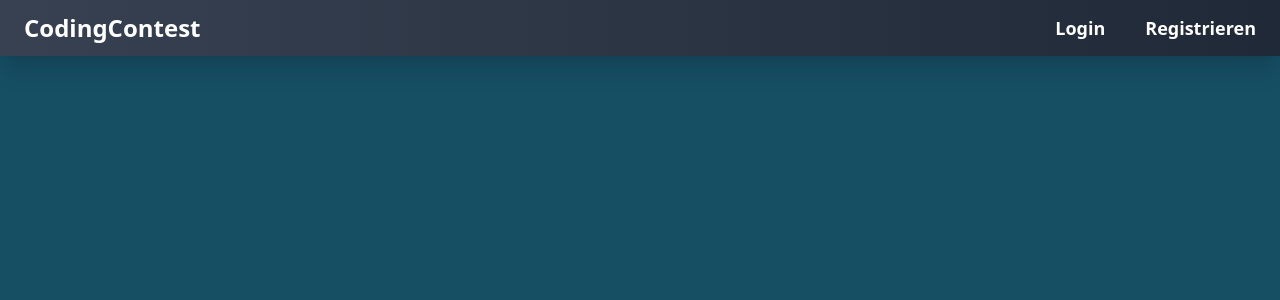
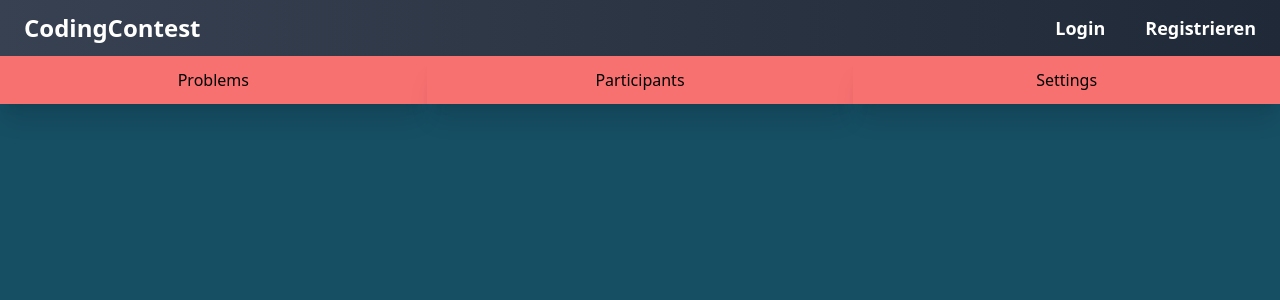
Before and after one commit to Lerol49/codingcontest, a Flask app: template website/templates/admin_contest_config.html in a window 1280 px wide. Shown: the top 300 px of the page. Run offline with Flask 3, Linux system fonts and the light colour scheme; the template is opened without the code that fills it, so the values that code supplies are empty; some libraries are stand-ins or nearby versions.

Commit message:
last commit before ubuntu

```diff
--- a/website/static/css/output.css
+++ b/website/static/css/output.css
@@ -588,6 +588,10 @@ video {
   }
 }
 
+.invisible {
+  visibility: hidden;
+}
+
 .static {
   position: static;
 }
@@ -650,8 +654,16 @@ video {
   height: 3.5rem;
 }
 
+.h-4 {
+  height: 1rem;
+}
+
 .h-screen {
   height: 100vh;
+}
+
+.h-12 {
+  height: 3rem;
 }
 
 .w-80 {
@@ -666,12 +678,28 @@ video {
   grid-template-columns: repeat(2, minmax(0, 1fr));
 }
 
+.grid-cols-3 {
+  grid-template-columns: repeat(3, minmax(0, 1fr));
+}
+
+.grid-rows-3 {
+  grid-template-rows: repeat(3, minmax(0, 1fr));
+}
+
+.grid-rows-2 {
+  grid-template-rows: repeat(2, minmax(0, 1fr));
+}
+
 .flex-row {
   flex-direction: row;
 }
 
 .items-center {
   align-items: center;
+}
+
+.justify-center {
+  justify-content: center;
 }
 
 .justify-between {
@@ -747,6 +775,10 @@ video {
   text-align: center;
 }
 
+.text-justify {
+  text-align: justify;
+}
+
 .font-sans {
   font-family: ui-sans-serif, system-ui, sans-serif, "Apple Color Emoji", "Segoe UI Emoji", "Segoe UI Symbol", "Noto Color Emoji";
 }
@@ -795,6 +827,11 @@ video {
   box-shadow: var(--tw-ring-offset-shadow, 0 0 #0000), var(--tw-ring-shadow, 0 0 #0000), var(--tw-shadow);
 }
 
+.hover\:bg-red-600:hover {
+  --tw-bg-opacity: 1;
+  background-color: rgb(220 38 38 / var(--tw-bg-opacity));
+}
+
 .hover\:text-pink-400:hover {
   --tw-text-opacity: 1;
   color: rgb(244 114 182 / var(--tw-text-opacity));
--- a/website/templates/admin_contest_config.html
+++ b/website/templates/admin_contest_config.html
@@ -1,7 +1,23 @@
 {% extends "base_menu.html" %}
 
-{% block base %}
+{% block body %}
+<div class="grid grid-cols-3">
+	<button class="bg-red-400 hover:bg-red-600 shadow-xl h-12">
+		<p>Problems</p>
+	</button>
 
+	<button class="bg-red-400 hover:bg-red-600 shadow-xl h-12 text-center">
+		<p>Participants</p>
+	</button>
+
+	<button class="bg-red-400 hover:bg-red-600 shadow-xl h-12">
+		<p>Settings</p>
+	</button>
+</div>
+
+<div>
+
+</div>
 
 
 
```
Also changed, not shown: website/views.py (line endings or trailing spaces).
